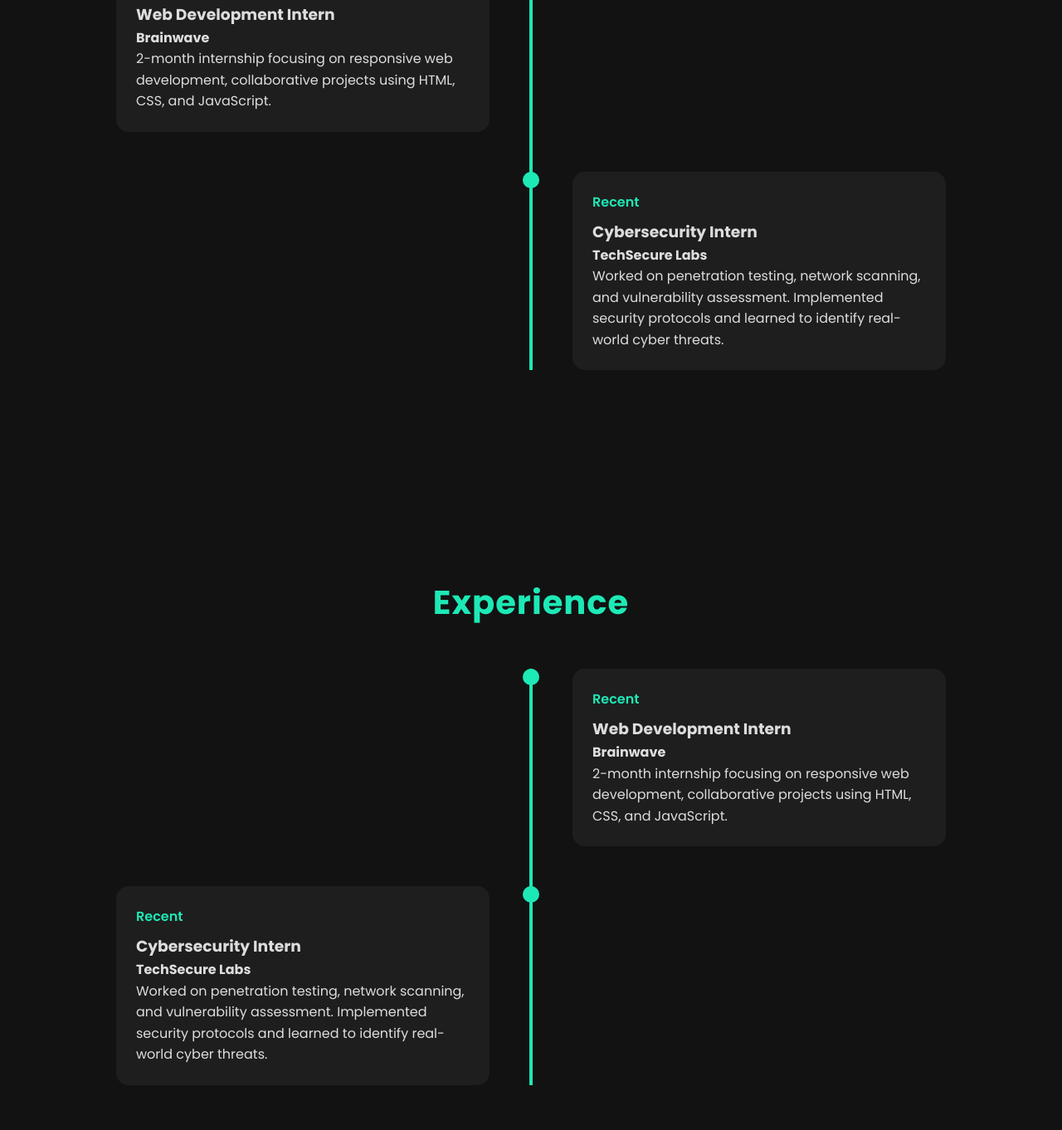
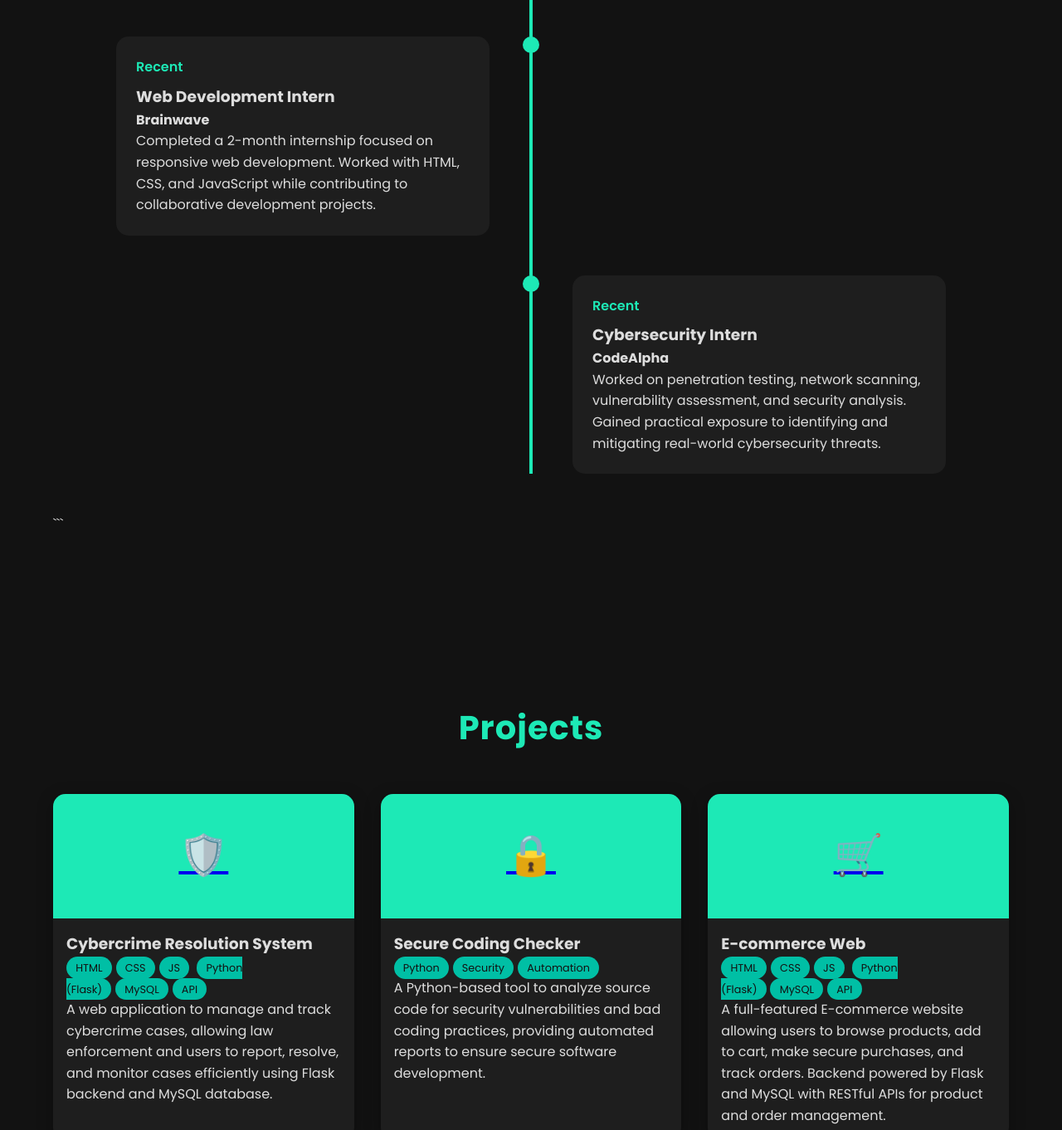
Before and after one commit to Harsh2k7/profile, a plain HTML site: page index.html in a window 1280 px wide. Shown: the part 2323-3685 px from the top of the page at 83% size. Drawn offline with Linux system fonts and the light colour scheme.

Commit message:
Update index.html

````diff
--- a/index.html
+++ b/index.html
@@ -40,7 +40,7 @@
 <h2>About Me</h2>
 <div class="about-content">
     <div class="about-image">
-        <img src="https://media.licdn.com/dms/image/v2/D5603AQGaxhXXBZfmVg/profile-displayphoto-scale_400_400/B56Zzcc7PkGgAg-/0/1773225098188?e=1775088000&v=beta&t=KPFz-lEVwFKlYOOEqprHkWbXU05DwuFDtNSfX7aWFlo" alt="Harsh Mahendra Mishra">
+        <img src="https://www.linkedin.com/in/harsh-mishra-728b5732b/?lipi=urn%3Ali%3Apage%3Ad_flagship3_profile_view_base%3B92eiiURATzWFtV5MwwKtKw%3D%3D" alt="Harsh Mahendra Mishra">
     </div>
     <div class="about-text-skills">
         <div class="about-text">
@@ -58,8 +58,12 @@
 </div>
 </section>
 <!-- Experience Section -->
+<!-- Replace ONLY the Experience Section with this cleaned version -->
+
 <section id="experience">
     <h2>Experience</h2>
+
+```
 <div class="timeline">
 
     <div class="timeline-item">
@@ -68,7 +72,13 @@
             <div class="timeline-date">Jun 2026 - Aug 2026</div>
             <h3>Java Web Developer Intern</h3>
             <h4>Passion Software Solutions, Jalgaon</h4>
-<p>Completed a 3-month internship as a Java Web Developer, working on web application development using Java technologies. Gained hands-on experience in backend development, database integration, debugging, and building responsive web solutions while collaborating with development teams.</p>
+            <p>
+                Successfully completed a 3-month internship as a Java Web Developer.
+                Worked on web application development using Java technologies,
+                database integration, backend development, debugging, testing,
+                and responsive web solutions. Collaborated with development teams
+                to build efficient, scalable, and user-friendly applications.
+            </p>
         </div>
     </div>
 
@@ -78,7 +88,11 @@
             <div class="timeline-date">Recent</div>
             <h3>Web Development Intern</h3>
             <h4>Brainwave</h4>
-<p>2-month internship focusing on responsive web development, collaborative projects using HTML, CSS, and JavaScript.</p>
+            <p>
+                Completed a 2-month internship focused on responsive web
+                development. Worked with HTML, CSS, and JavaScript while
+                contributing to collaborative development projects.
+            </p>
         </div>
     </div>
 
@@ -87,36 +101,18 @@
         <div class="timeline-content">
             <div class="timeline-date">Recent</div>
             <h3>Cybersecurity Intern</h3>
-<h4>TechSecure Labs</h4>
-<p>Worked on penetration testing, network scanning, and vulnerability assessment. Implemented security protocols and learned to identify real-world cyber threats.</p>
+            <h4>CodeAlpha</h4>
+            <p>
+                Worked on penetration testing, network scanning, vulnerability
+                assessment, and security analysis. Gained practical exposure to
+                identifying and mitigating real-world cybersecurity threats.
+            </p>
         </div>
     </div>
 
 </div>
-</section>
-<!-- Experience Section -->
-<section id="experience">
-<h2>Experience</h2>
-<div class="timeline">
-<div class="timeline-item">
-<div class="timeline-dot"></div>
-<div class="timeline-content">
-<div class="timeline-date">Recent</div>
-<h3>Web Development Intern</h3>
-<h4>Brainwave</h4>
-<p>2-month internship focusing on responsive web development, collaborative projects using HTML, CSS, and JavaScript.</p>
-</div>
-</div>
-<div class="timeline-item">
-<div class="timeline-dot"></div>
-<div class="timeline-content">
-<div class="timeline-date">Recent</div>
-<h3>Cybersecurity Intern</h3>
-<h4>TechSecure Labs</h4>
-<p>Worked on penetration testing, network scanning, and vulnerability assessment. Implemented security protocols and learned to identify real-world cyber threats.</p>
-</div>
-</div>
-</div>
+```
+
 </section>
 
 <!-- Projects Section -->
````
Lines whose indentation alone changed are shown as unchanged.
